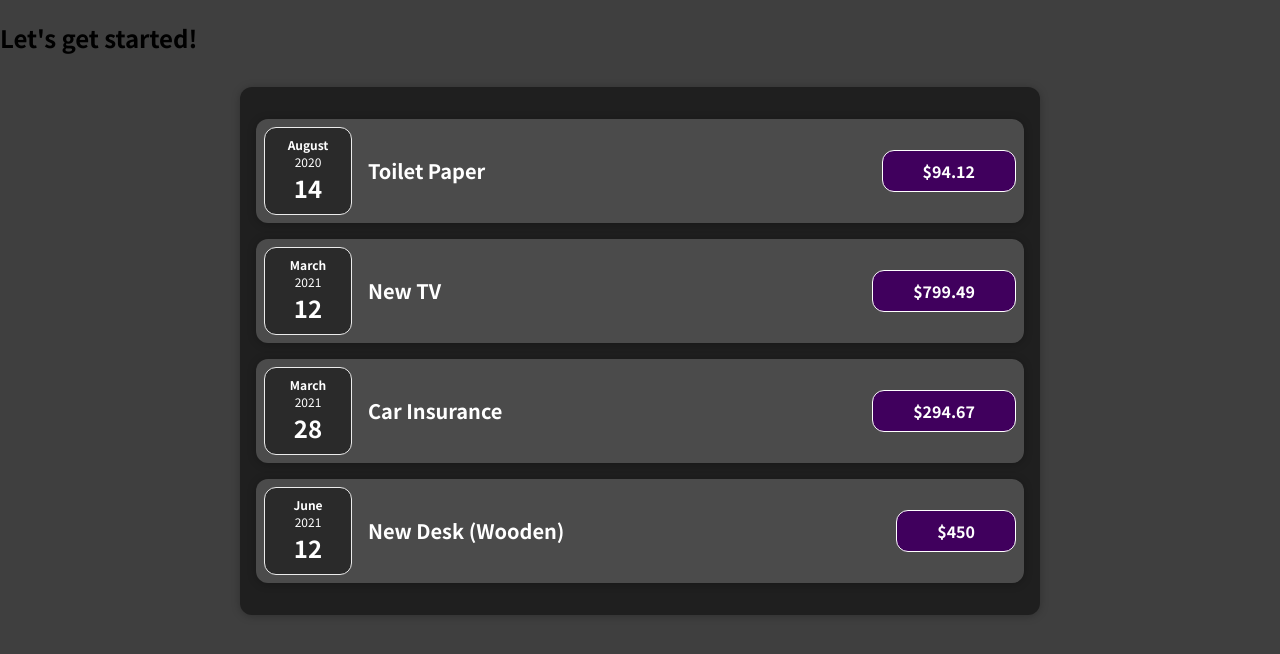
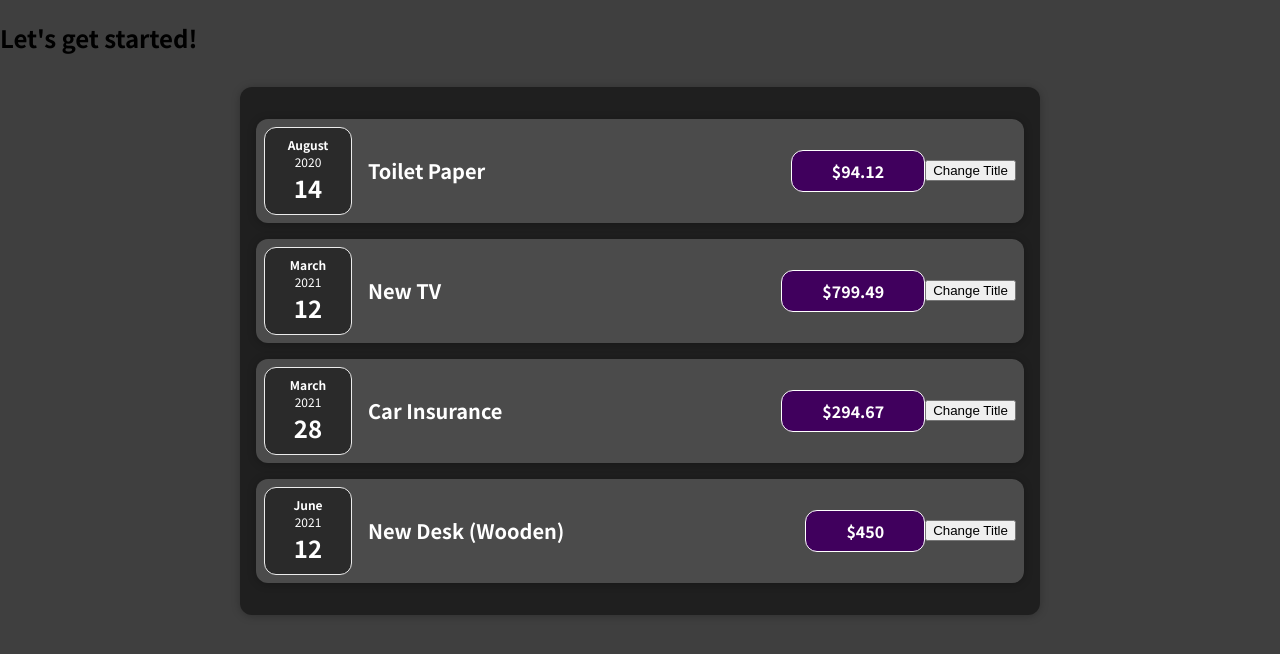
Before and after one commit to scottpeat/expensetrackerreactjs, a React (Create React App) app: page / in a window 1280 px wide. Shown: the top 654 px of the page. Built offline with nearby package versions, Linux system fonts and the light colour scheme.

Commit message:
Learning about click handlers

```diff
--- a/src/components/Expenses/ExpenseItem.js
+++ b/src/components/Expenses/ExpenseItem.js
@@ -4,6 +4,10 @@ import ExpenseDate from './ExpenseDate';
 import Card from '../UI/Card';
 
 const ExpenseItem = (props) => {
+  const clickHandler = () => {
+    console.log('click');
+  };
+
   return (
     <Card className="expense-item">
       <ExpenseDate date={props.date} />
@@ -13,6 +17,7 @@ const ExpenseItem = (props) => {
       <div className="expense-item__price">
         <h2>${props.amount}</h2>
       </div>
+      <button onClick={clickHandler}>Change Title</button>
     </Card>
   );
 };
```
Also changed, not shown: 1 other file (tests, documents, lock files or other folders).
